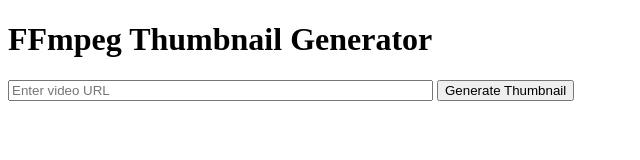
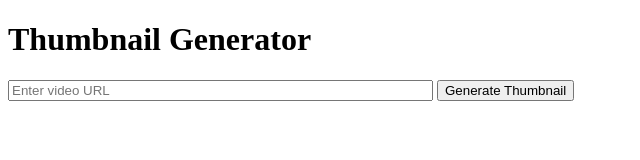
Before and after one commit to Ronak0076/videourl-to-thumbnail, a website: page public/index.html in a window 1280 px wide. Shown: the whole page, without its empty margins (0-640 px from the left). Drawn offline with Linux system fonts and the light colour scheme.

Commit message:
Update index.html

```diff
--- a/public/index.html
+++ b/public/index.html
@@ -2,10 +2,10 @@
 <html lang="en">
 <head>
   <meta charset="UTF-8">
-  <title>FFmpeg Thumbnail Generator</title>
+  <title>Thumbnail Generator</title>
 </head>
 <body>
-  <h1>FFmpeg Thumbnail Generator</h1>
+  <h1>Thumbnail Generator</h1>
   <form id="form">
     <input type="text" id="videoUrl" placeholder="Enter video URL" size="50">
     <button type="submit">Generate Thumbnail</button>
```
